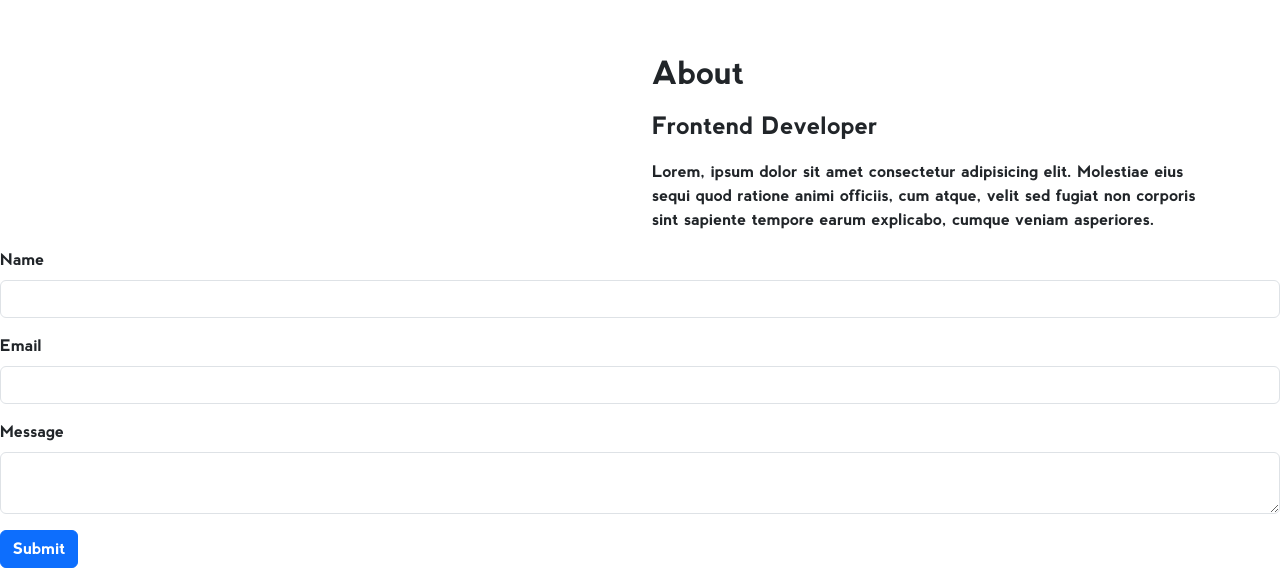
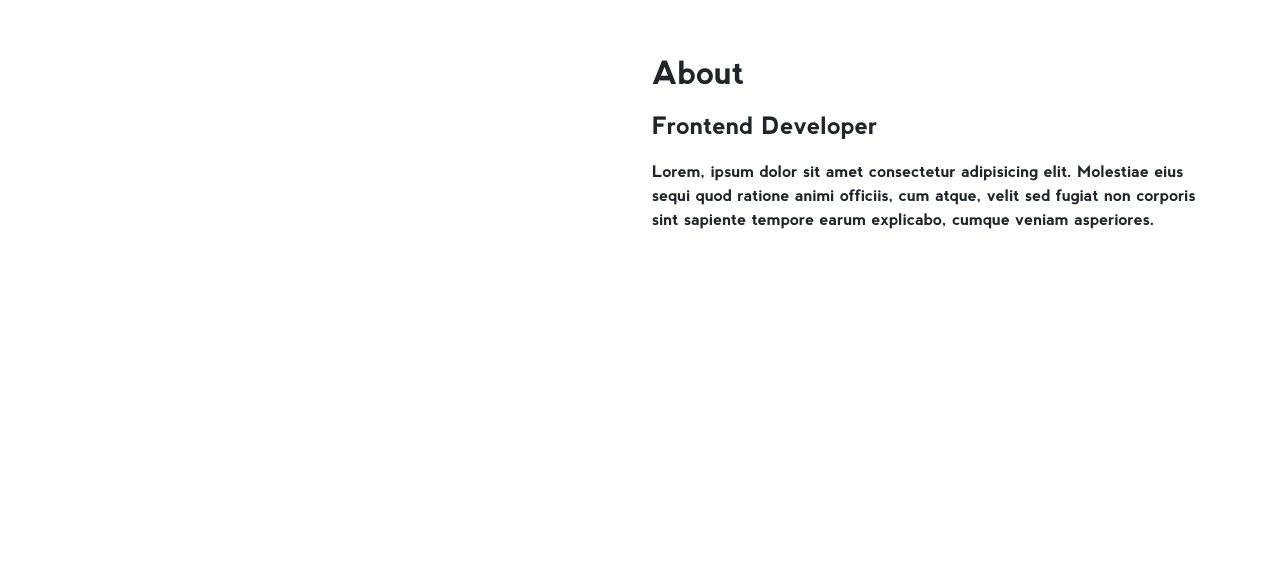
Before and after one commit to moideeenmashad/profile_website, a React (Create React App) app: page / in a window 1280 px wide. Shown: the part 804-1372 px from the top of the page. After the commit the page ends 1052 px from the top, so only its background shows below. Built offline with nearby package versions, Linux system fonts and the light colour scheme.

Commit message:
Updated Contact form

```diff
--- a/src/Components/Forms/ContactForm.jsx
+++ b/src/Components/Forms/ContactForm.jsx
@@ -72,7 +72,9 @@ const ContactForm = () => {
             </label>
             <input
               type="text"
-              className={`form-control ${errors.name ? "is-invalid" : ""}`}
+              className={`form-control ${
+                errors.name ? "is-invalid invalid-input" : "valid-input"
+              }`}
               id="name"
               name="name"
               value={formData.name}
@@ -90,7 +92,9 @@ const ContactForm = () => {
             </label>
             <input
               type="email"
-              className={`form-control ${errors.email ? "is-invalid" : ""}`}
+              className={`form-control ${
+                errors.email ? "is-invalid invalid-input" : "valid-input"
+              }`}
               id="email"
               name="email"
               value={formData.email}
--- a/src/Pages/Aboutme.jsx
+++ b/src/Pages/Aboutme.jsx
@@ -1,6 +1,7 @@
 import React from "react";
 import "./Main.css";
 import userData from "../Utils/user_data.json";
+// import aboutImg from "../Assets/img/about_me.png";
 const Aboutme = () => {
   return (
     <>
@@ -9,7 +10,9 @@ const Aboutme = () => {
           <div className="row align-items-center">
             <div className="col-12 col-md-6 col-lg-6">
               {/* add image here */}
-              {/* <img src={userImg} alt="" className="img-fluid" /> */}
+              {/* <div className="d-flex justify-content-center">
+                <img src={aboutImg} alt="" className="img-fluid" />
+              </div> */}
             </div>
             <div className="col-12 col-md-6 col-lg-6">
               <h6 className="sub_title mb-16">About</h6>
--- a/src/Pages/Main.jsx
+++ b/src/Pages/Main.jsx
@@ -4,7 +4,6 @@ import ScrollUp from "../Components/Scroll_To_Top/ScrollUp";
 import Navbar from "../Layouts/Navbar/Navbar";
 import ProgressBar from "../Components/Progress_Bar/ProgressBar";
 import Aboutme from "./Aboutme";
-import ContactForm from "../Components/Forms/ContactForm";
 const Main = () => {
   return (
     <>
@@ -12,7 +11,6 @@ const Main = () => {
       <ProgressBar />
       <Introduction />
       <Aboutme />
-      <ContactForm />
       <ScrollUp />
     </>
   );
```
